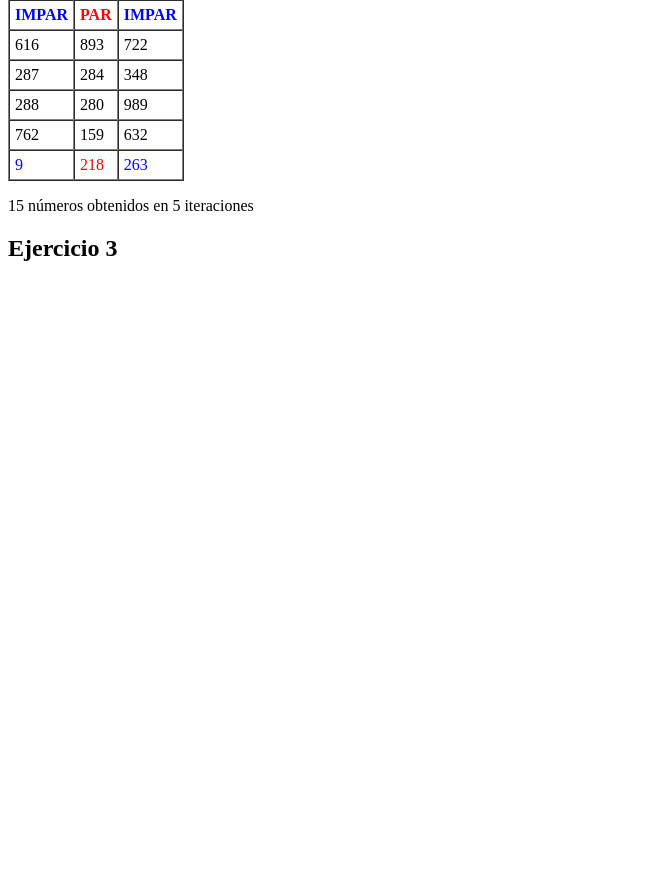
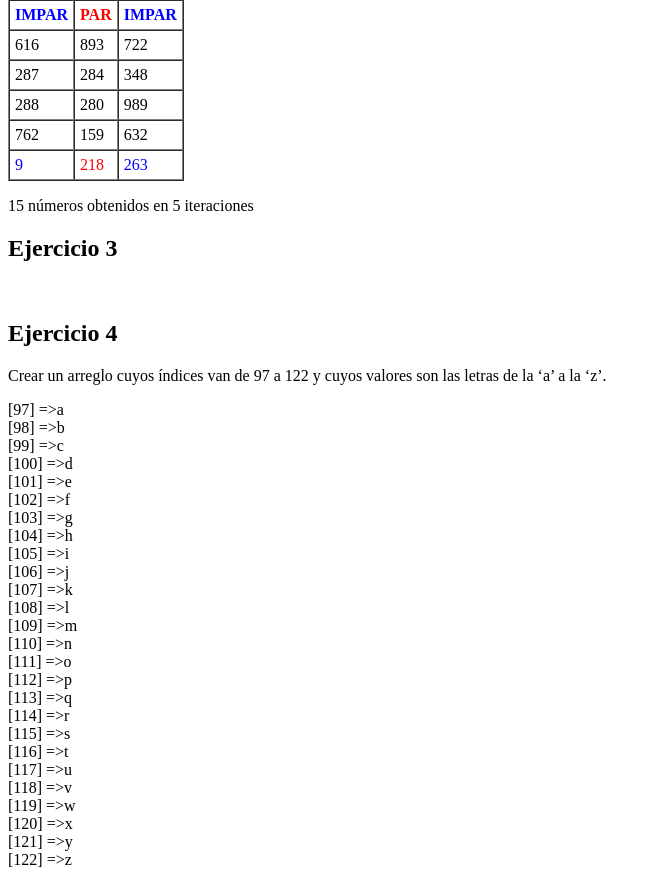
Before and after one commit to KenaiAngel/tecweb, a PHP site: page /tecweb/_index.php in a window 1280 px wide. Shown: the part 336-1213 px from the top of the page, without its empty margins (0-656 px from the left). Before the commit the page ends 597 px from the top, so only its background shows below. Run offline with PHP 8.4, Linux system fonts and the light colour scheme.

Commit message:
Crear un arreglo cuyos índices van de 97 a 122 y cuyos valores son las letras de la ‘a’ a la ‘z’. Usa la función chr(n) que devuelve el caracter cuyo código ASCII es n para poner el valor en cada índice. Es decir:

```diff
--- a/practicas/p06/_index.php
+++ b/practicas/p06/_index.php
@@ -118,6 +118,20 @@
         ?>
     </div>
 
+    <div>
+
+        <h2>Ejercicio 4</h2>
+        <p>Crear un arreglo cuyos índices van de 97 a 122 y cuyos valores son las letras de la ‘a’ a la ‘z’.</p>
+        <?php
+            $ascii = valoresAscii();
+            foreach ($ascii as $key => $value) {
+                echo '['.$key.'] =>'.$value.'<br>';
+            }
+
+        ?>
+
+    </div>
+
 
 </body>
 </html>
--- a/practicas/p06/src/funciones.php
+++ b/practicas/p06/src/funciones.php
@@ -73,6 +73,16 @@ function aleatorioDoWhile($divisor){
     return [$num1,$iteraciones];
 }
 
+
+function valoresAscii(){
+    $arrregloAscii = [];
+    for($n = 97; $n<= 122; $n++){
+        $letra = chr($n);
+        $arrregloAscii[$n] = $letra;
+    }
+    return $arrregloAscii;
+}
+
 /*
 function numAleatorios() {
     $secuencias = [];
```
